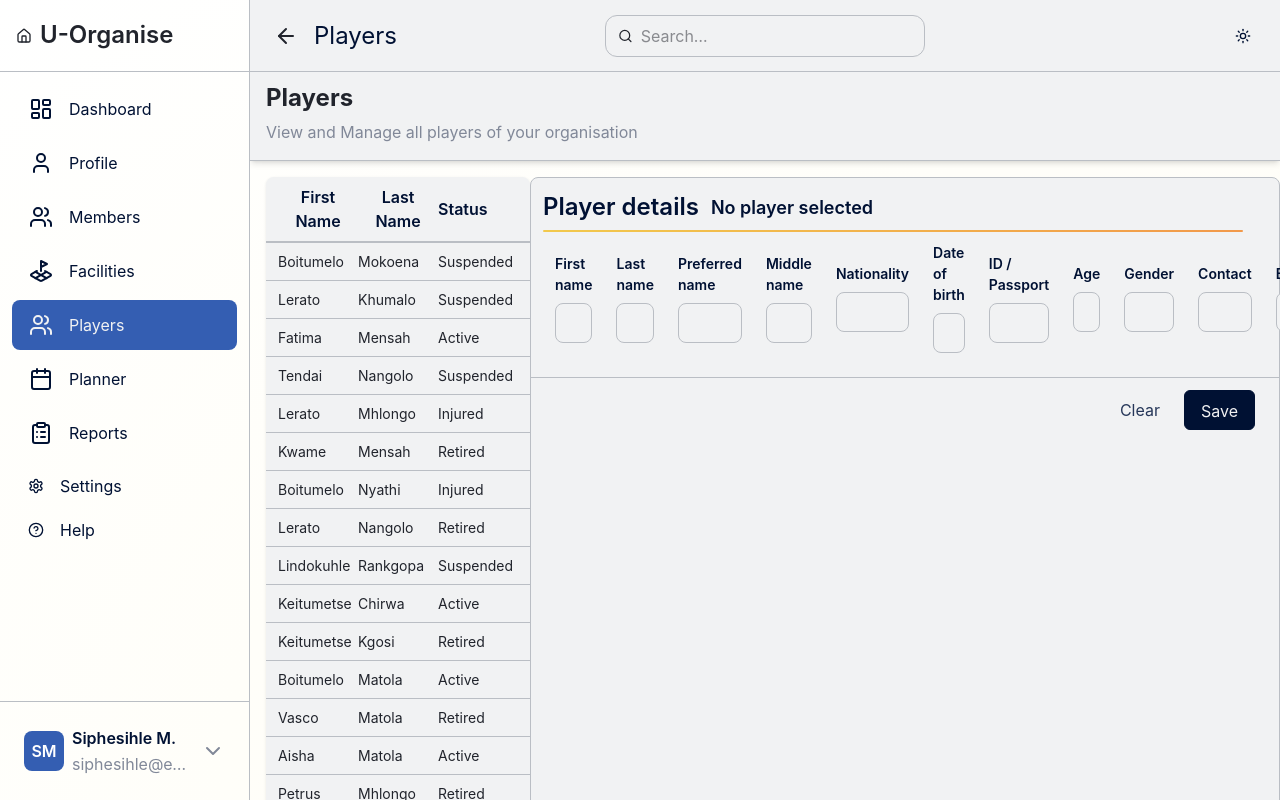
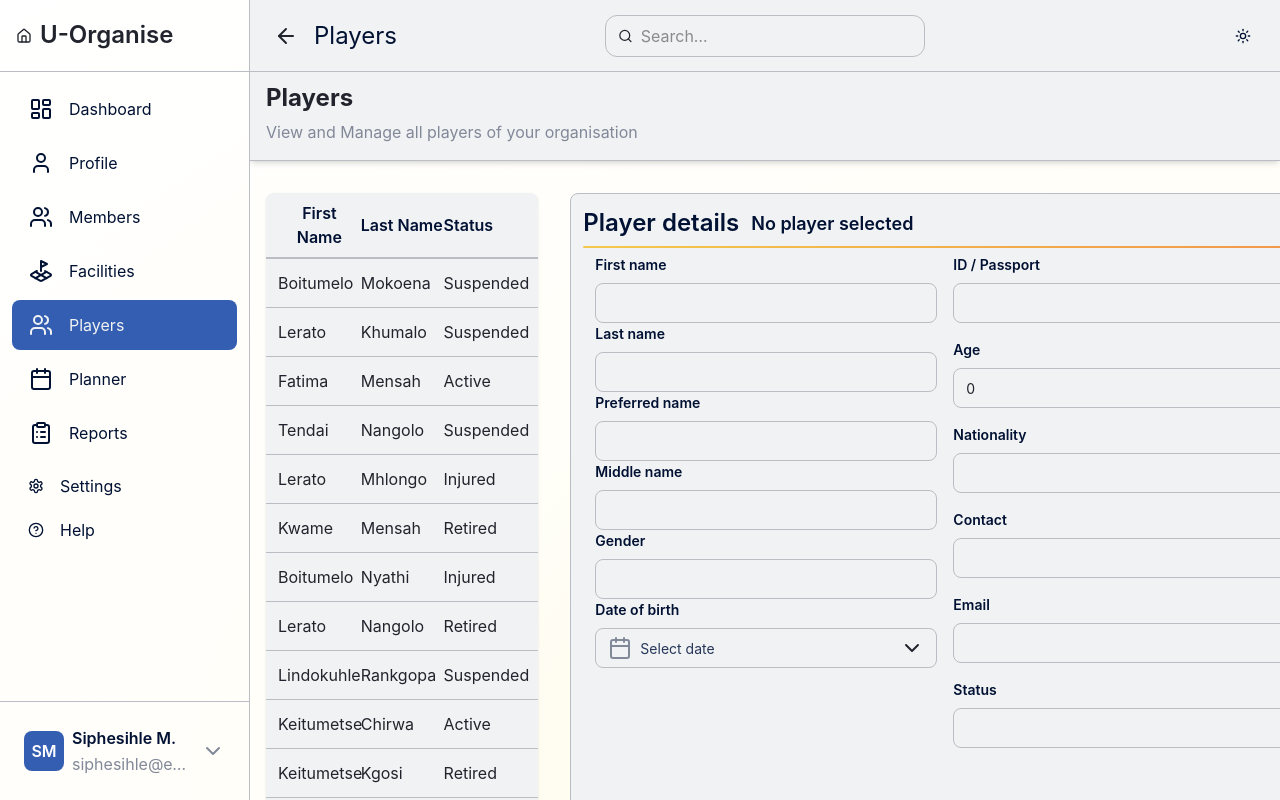
Before and after one commit to Sihle-Thwa/SportsManagment, a React (Vite) app in the folder frontend/: page /players in a window 1280 px wide. Built offline with nearby package versions, Linux system fonts and the light colour scheme.

Commit message:
refactor(Players): Update PlayersPageForm and PlayersPageTable components for improved layout and accessibility, including new DateField and enhanced CSS styles

```diff
--- a/frontend/src/pages/Players/PlayersPageForm.tsx
+++ b/frontend/src/pages/Players/PlayersPageForm.tsx
@@ -6,6 +6,7 @@ import type { Players as PlayerType } from "../../types/players.types";
 import { getPlayerDetails } from "../../routes/playersmockdata"; // must return full player object by id
 import "./playerspageform.css";
 import TextField from "../../components/Form/Fields/TextField";
+import DateField from "../../components/Form/Fields/DateField";
 
 type Props = {
 	selectedId?: string | null;
@@ -78,16 +79,19 @@ export default function PlayersPageForm({
 				</div>
 
 				<div className="cardBase_playersPageForm-body">
-					<div className="formColumns_playersPageForm">
+					<div className="formColumns_playersPageForm_left">
 						<TextField name="firstName" label="First name" />
 						<TextField name="lastName" label="Last name" />
 						<TextField name="preferredName" label="Preferred name" />
 						<TextField name="middleName" label="Middle name" />
-						<TextField name="nationality" label="Nationality" />
-						<TextField name="dateOfBirth" label="Date of birth" />
+						<TextField name="gender" label="Gender" />
+
+						<DateField name="dateOfBirth" label="Date of birth" />
+					</div>
+					<div className="formColumn_playersPageForm_right">
 						<TextField name="identificationNumber" label="ID / Passport" />
 						<TextField name="age" label="Age" />
-						<TextField name="gender" label="Gender" />
+						<TextField name="nationality" label="Nationality" />
 						<TextField name="contact" label="Contact" />
 						<TextField name="email" label="Email" />
 						<TextField name="status" label="Status" />
--- a/frontend/src/pages/Players/PlayersPageTable.tsx
+++ b/frontend/src/pages/Players/PlayersPageTable.tsx
@@ -52,19 +52,34 @@ export default function PlayersPageTable({ selectedId, onSelect }: Props) {
 	return (
 		<div className="playersPageTableWrapper">
 			<table
-				className="playersPageTable"
+				className="playersPageTable players-page-table"
 				role="table"
 				aria-label="Players list"
 			>
-				<thead className="playersPageTable_tableHeader">
-					<tr className="playersPageTable_tableHeader-row">
-						<th className="playersPageTable_tableHeader-cell">First Name</th>
-						<th className="playersPageTable_tableHeader-cell">Last Name</th>
-						<th className="playersPageTable_tableHeader-cell">Status</th>
+				<thead className="playersPageTable_tableHeader players-page-table__header playersPageTable__header">
+					<tr className="playersPageTable_tableHeader-row players-page-table__header-row playersPageTable__headerRow">
+						<th
+							role="columnheader"
+							className="playersPageTable_tableHeader-cell players-page-table__header-cell playersPageTable__headerCell"
+						>
+							First Name
+						</th>
+						<th
+							role="columnheader"
+							className="playersPageTable_tableHeader-cell players-page-table__header-cell playersPageTable__headerCell"
+						>
+							Last Name
+						</th>
+						<th
+							role="columnheader"
+							className="playersPageTable_tableHeader-cell players-page-table__header-cell playersPageTable__headerCell"
+						>
+							Status
+						</th>
 					</tr>
 				</thead>
 
-				<tbody className="playersPageTable_tableBody">
+				<tbody className="playersPageTable_tableBody players-page-table__body playersPageTable__body">
 					{players.map((p, i) => {
 						const isSelected = localSelected === p.id;
 						return (
@@ -74,24 +89,41 @@ export default function PlayersPageTable({ selectedId, onSelect }: Props) {
 								tabIndex={0}
 								role="row"
 								aria-selected={isSelected}
-								className={`playersPageTable_tableBody-row ${
+								className={`playersPageTable_tableBody-row players-page-table__row playersPageTable__row ${
 									isSelected ? "is-selected" : ""
 								}`}
 								onClick={() => handleRowClick(p.id)}
 								onKeyDown={(e) => onRowKeyDown(e, i)}
 							>
-								<td className="playersPageTable_tableBody-cell">
+								<td
+									role="cell"
+									className="playersPageTable_tableBody-cell players-page-table__cell playersPageTable__cell table-data-field"
+								>
 									{p.firstName}
 								</td>
-								<td className="playersPageTable_tableBody-cell">
+								<td
+									role="cell"
+									className="playersPageTable_tableBody-cell players-page-table__cell playersPageTable__cell table-data-field"
+								>
 									{p.lastName}
 								</td>
-								<td className="playersPageTable_tableBody-cell">{p.status}</td>
+								<td
+									role="cell"
+									className="playersPageTable_tableBody-cell players-page-table__cell playersPageTable__cell table-data-field"
+								>
+									{p.status}
+								</td>
 							</tr>
 						);
 					})}
 				</tbody>
 			</table>
+
+			<div aria-live="polite" className="selection-live">
+				{localSelected
+					? `Selected player ${localSelected}`
+					: "No player selected"}
+			</div>
 		</div>
 	);
 }
--- a/frontend/src/pages/Players/players.css
+++ b/frontend/src/pages/Players/players.css
@@ -51,73 +51,30 @@
 	justify-content: flex-start;
 	align-items: center;
 	width: 100%;
+	min-width: 320px;
+	padding: 0;
+	margin: 0;
 }
 
 .playersContent {
 	display: flex;
 	flex-direction: row;
-	justify-content: flex-start;
+	justify-content: space-between;
+	align-items: flex-start;
+	width: 100%;
+	min-width: 320px;
 	padding: 16px;
-	width: 100%;
+	margin-top: 16px;
+}
+.playersContent_table {
+	flex: 1;
+	margin-right: 16px;
 }
 
-.playersContent_table {
-	flex: 3;
-	display: flex;
-	flex-direction: column;
-	justify-content: flex-start;
-	width: 100%;
-}
 .playersContent_form {
 	flex: 1;
+	margin-left: 16px;
 }
-.playersPageTable_tableBody-cell {
-	flex: 1 1 80px;
-	min-width: 80px;
-	width: 100%;
-	display: inline-flex;
-	align-items: center;
-}
-
-
-.playersPageTable_tableBody-row.is-selected {
-	background: color-mix(
-		in srgb,
-		var(--interactive-primary) ,
-		var(--table-background)
-	);
-	border-left: 2px solid var(--interactive-primary);
-	box-shadow: var(--shadow-sm);
-	transition: 180ms var(--easing-smooth) transform,
-		var(--duration-fast) var(--easing-smooth, cubic-bezier(0.4, 0, 0.2, 1)),
-		box-shadow 180ms var(--easing-smooth);
-}
-
-.playersPageTable_tableBody-row.is-selected .playersPageTable_tableBody-cell {
-	color: var(--text-on-primary);
-}
-
-.playersPageTable_tableBody-row:hover {
-	background: var(
-		--table-row-hover-bg,
-		color-mix(in srgb, var(--interactive-primary) 3%, var(--table-background))
-	);
-	transform: translateY(-1px);
-}
-
-.playersPageTable_tableBody-row:focus-visible {
-	outline: 3px solid color-mix(in srgb, var(--interactive-primary) 28%, white);
-	outline-offset: 3px;
-	border-radius: 6px;
-	z-index: 2;
-}
-
-.playersPageTable_tableBody-cell input[type="checkbox"]:focus-visible {
-	outline: 3px solid color-mix(in srgb, var(--interactive-primary) 28%, white);
-	outline-offset: 2px;
-	border-radius: 6px;
-}
-
 
 .selection-live {
 	position: absolute;
--- a/frontend/src/pages/Players/playerspageform.css
+++ b/frontend/src/pages/Players/playerspageform.css
@@ -56,23 +56,35 @@
 }
 
 .cardBase_playersPageForm-body {
-	align-items: flex-start;
-	display: inline-flex;
-	flex-direction: column;
-	gap: 12px;
-	padding: 64px 24px 24px 24px; /* top padding to avoid header overlap */
-	position: relative;
-	width: 100%;
+	margin: 60px 24px 60px 24px; /* space for header and footer */
+	display: grid;
+	grid-template-columns: 1fr 1fr;
+	gap: 16px;
+	height: calc(100% - 132px); /* adjust height to account for header and footer */
+	overflow-y: auto; /* enable vertical scrolling if content overflows */
 }
 
-.formColumns_playersPageForm {
+
+.formColumn_playersPageForm_left {
 	display: grid;
-	grid-template-columns: 1fr 1fr; /* two columns side by side */
-	grid-auto-flow: column; /* fill by columns */
-	align-items: center;
-	gap: 12px 24px; /* vertical and horizontal gaps */
+	grid-template-columns: 1fr;
+	gap: 16px;
+	flex: 1;
 	width: 100%;
+	overflow: hidden; /* prevent overflow */
+
+
 }
+.formColumn_playersPageForm_right {
+	display: grid;
+	grid-template-columns: 1fr;
+	gap: 16px;
+	flex: 1;
+	width: 100%;
+	overflow: hidden; /* prevent overflow */
+
+}
+
 
 .cardBase_playersPageForm-footer {
 	border-top: 1px solid var(--card-border);
--- a/frontend/src/pages/Players/playerspagetable.css
+++ b/frontend/src/pages/Players/playerspagetable.css
@@ -1,28 +1,44 @@
-.playersPageTable {
+/* Component root: accept camelCase and kebab-case classnames */
+.playersPageTable,
+.players-page-table {
 	display: flex;
 	flex-direction: column;
 	width: 100%;
 	max-width: 420px;
 	align-items: center;
-	box-shadow: var(--card-shadow);
+	box-shadow: var(--shadow-card, var(--card-shadow));
 	border-radius: 8px;
-	background-color: var(--table-background);
+	background-color: var(--surface-1, var(--table-background));
 	overflow-y: auto;
 }
 
-.playersPageTable_tableHeader {
+/* wrapper around the table (matches PlayersPageTable.tsx .playersPageTableWrapper) */
+.playersPageTableWrapper {
+	display: flex;
+	flex-direction: column;
+	gap: 12px;
+	width: 100%;
+	align-items: center;
+}
+
+/* Header */
+.playersPageTable_tableHeader,
+.players-page-table__header,
+.playersPageTable__header {
 	display: flex;
 	flex-direction: row;
 	align-items: center;
 	width: 100%;
 	padding: 8px 12px;
-	border-bottom: 2px solid var(--border-default);
-	font-weight: var(--font-weight-semibold);
-	color: var(--text-on-background);
-	width: 100%;
+	border-bottom: 2px solid var(--border-1, var(--border-default));
+	font-weight: var(--font-weight-semibold, 600);
+	color: var(--text-on-surface, var(--text-on-background));
 }
 
-.playersPageTable_tableHeader-row {
+/* Header row / cell */
+.playersPageTable_tableHeader-row,
+.players-page-table__header-row,
+.playersPageTable__headerRow {
 	display: inline-flex;
 	flex-direction: row;
 	align-items: center;
@@ -30,41 +46,42 @@
 	width: 100%;
 }
 
-.playersPageTable_tableHeader-cell {
+.playersPageTable_tableHeader-cell,
+.players-page-table__header-cell,
+.playersPageTable__headerCell {
 	display: inline-flex;
 	text-align: center;
 	flex: 1 1 80px;
-	font-weight: var(--font-weight-semibold);
-	color: var(--text-primary);
-	font-size: 16px;
-}
-.playersPageTable_tableHeader-cell-sortable {
-	display: inline-flex;
-	align-items: center;
-	gap: 8px;
-	cursor: pointer;
+	font-weight: var(--font-weight-semibold, 600);
+	color: var(--text-primary, --text-primary);
+	font-size: var(--type-scale-1, 16px); /* from typography.css */
 }
 
-.playersPageTable_tableBody {
+/* Body */
+.playersPageTable_tableBody,
+.players-page-table__body,
+.playersPageTable__body {
 	display: flex;
 	flex-direction: column;
 	width: 100%;
 }
 
-.playersPageTable_tableBody-row {
+.playersPageTable_tableBody-row,
+.players-page-table__row,
+.playersPageTable__row {
 	display: inline-flex;
 	flex-direction: row;
 	align-items: center;
 	justify-content: flex-start;
 	width: 100%;
-	padding: 8px 12px;
-	color: var(--text-on-primary);
-	border-bottom: 1px solid var(--border-default);
-	cursor: pointer;
-	font-size: 14px;
-	color: var(--text-on-background-primary);
+	padding: 12px;
+	border-bottom: 1px solid var(--border-1, var(--border-default));
 }
-.playersPageTable_tableBody-cell {
+
+/* Cells */
+.playersPageTable_tableBody-cell,
+.players-page-table__cell,
+.playersPageTable__cell {
 	flex: 1 1 80px;
 	min-width: 80px;
 	width: 100%;
@@ -72,345 +89,95 @@
 	align-items: center;
 }
 
-/* === Table row selected + focus styles ===
-   Add this near the end of table.css so it overrides earlier rules where needed.
-   Uses semantic tokens: --interactive-primary, --text-on-primary, --table-row-hover-bg
-*/
-
-.tableRoot {
-	/* helper hook for showing global selection UI */
-	position: relative;
-}
-
-/* Selected row visual */
+/* Selected row visual: scoped to component only */
 .playersPageTable_tableBody-row.is-selected,
-.table-data-row.is-selected {
-	background: color-mix(
-		in srgb,
-		var(--interactive-primary) 8%,
-		var(--table-background)
-	);
+.players-page-table__row.is-selected,
+.playersPageTable__row.is-selected {
+	background: color-mix(in srgb, var(--interactive-primary) 8%, var(--surface-1, var(--table-background)));
 	border-left: 4px solid var(--interactive-primary);
-	transition: background 180ms
-			var(--easing-smooth, cubic-bezier(0.4, 0, 0.2, 1)),
+	transition: background 180ms var(--easing-smooth, cubic-bezier(0.4, 0, 0.2, 1)),
 		box-shadow 160ms var(--easing-smooth);
 	box-shadow: 0 6px 16px rgba(17, 24, 39, 0.04);
 }
 
-/* Selected row text/icon color */
+/* Selected row text/icon color (scoped & specific) */
 .playersPageTable_tableBody-row.is-selected .table-data-field,
-.playersPageTable_tableBody-row.is-selected .tableBody_tbody-cell,
-.table-data-row.is-selected .table-data-field * {
-	color: var(--text-on-primary);
+.players-page-table__row.is-selected .table-data-field,
+.playersPageTable__row.is-selected .table-data-field {
+	color: var(--text-on-primary, #fff);
 }
 
-/* Focus-visible for keyboard users (outline the whole row) */
+/* Focus-visible for keyboard users (outline the whole row) - scoped */
 .playersPageTable_tableBody-row:focus-visible,
-.table-data-row:focus-visible {
-	outline: 3px solid color-mix(in srgb, var(--interactive-primary) 30%, white);
+.players-page-table__row:focus-visible,
+.playersPageTable__row:focus-visible {
+	outline: 3px solid color-mix(in srgb, var(--interactive-primary) 30%, var(--surface-1, #fff));
 	outline-offset: 2px;
 	border-radius: 6px;
 }
 
-/* Hover state still subtly visible (doesn't conflict with selection) */
+/* Hover state (scoped; avoid global :hover) */
 .playersPageTable_tableBody-row:hover,
-.table-data-row:hover {
-	background: var(
-		--table-row-hover-bg,
-		color-mix(in srgb, var(--interactive-primary) 3%, white)
-	);
+.players-page-table__row:hover,
+.playersPageTable__row:hover {
+	background: var(--table-row-hover-bg, color-mix(in srgb, var(--interactive-primary) 3%, var(--surface-1, #fff)));
 	cursor: pointer;
 }
 
-/* Accessible contrast: when selected and background is dark, ensure readable text */
-.playersPageTable_tableBody-row.is-selected .tableBody_tbody-cell,
-.playersPageTable_tableBody-row.is-selected .tableBody_tbody-cell * {
-	color: var(--text-on-primary);
+/* Ensure selected rows have readable content (scoped) */
+.playersPageTable_tableBody-row.is-selected *,
+.players-page-table__row.is-selected *,
+.playersPageTable__row.is-selected * {
+	color: var(--text-on-primary, #fff);
 }
 
-/* Checkbox focus + visible styles */
-.tableBody_tbody-cell input[type="checkbox"]:focus-visible,
-.tableHeader_thead-cell-checkbox input[type="checkbox"]:focus-visible,
-.select-col input[type="checkbox"]:focus-visible {
-	outline: 3px solid color-mix(in srgb, var(--interactive-primary) 28%, white);
-	outline-offset: 2px;
-	border-radius: 6px;
+/* live selection region (matches .selection-live in PlayersPageTable.tsx) */
+.selection-live {
+	width: 100%;
+	max-width: 420px;
+	padding: 8px 12px;
+	font-size: var(--type-scale-0, 14px);
+	color: var(--text-secondary, rgba(0, 0, 0, 0.65));
+	text-align: center;
+	min-height: 1.5em; /* keeps layout stable when text changes */
 }
 
-/* Transition helpers so selection feels smooth */
-.playersPageTable_tableBody-row,
-.table-data-row {
-	transition: background 150ms
-			var(--easing-smooth, cubic-bezier(0.4, 0, 0.2, 1)),
-		transform 120ms var(--easing-smooth);
-	-webkit-tap-highlight-color: transparent;
-}
-
-/* Bulk actions bar — appears fixed above/below table when any rows are selected.
-   Conventions: when the table root has .has-selection, show the bar.
-   You can toggle .has-selection on the root container from JS when rows are selected.
-*/
-.tableRoot .bulk-actions {
-	position: absolute;
-	left: 12px;
-	right: 12px;
-	top: -52px; /* adjust to sit above table header; if topbar present, change to bottom: -52px */
-	display: flex;
-	gap: 12px;
-	align-items: center;
-	justify-content: space-between;
-	padding: 8px 12px;
-	background: color-mix(in srgb, var(--interactive-primary) 10%, white);
-	border-radius: 10px;
-	border: 1px solid color-mix(in srgb, var(--interactive-primary) 8%, white);
-	box-shadow: var(--shadow-md);
-	opacity: 0;
-	transform: translateY(-6px);
-	pointer-events: none;
-	transition: opacity 180ms var(--easing-smooth),
-		transform 160ms var(--easing-smooth);
-}
-
-/* show when table has selection */
-.tableRoot.has-selection .bulk-actions {
-	opacity: 1;
-	transform: translateY(0);
-	pointer-events: auto;
-}
-
-/* bulk action CTA styles */
-.bulk-actions .bulk-left {
-	display: flex;
-	gap: 8px;
-	align-items: center;
-}
-.bulk-actions .bulk-right {
-	display: flex;
-	gap: 8px;
-	align-items: center;
-}
-
-/* destructive bulk button */
-.button--danger {
-	background: transparent;
-	color: var(--interactive-error);
-	border: 1px solid color-mix(in srgb, var(--interactive-error) 10%, white);
-	padding: 8px 12px;
-	border-radius: 8px;
-	font-weight: 600;
-}
-.button--danger:hover {
-	background: color-mix(in srgb, var(--interactive-error) 8%, white);
-}
-
-/* Small helper for selected count badge */
-.bulk-count {
-	font-weight: 600;
-	color: var(--interactive-primary);
-	background: color-mix(in srgb, var(--interactive-primary) 8%, white);
-	padding: 4px 8px;
-	border-radius: 999px;
-	font-size: 0.875rem;
-}
-
-/* ======================================================================
-   Accessibility: prefers-reduced-motion
-   ====================================================================== */
+/* Transition / reduced motion */
 @media (prefers-reduced-motion: reduce) {
 	.playersPageTable_tableBody-row,
-	.table-data-row,
-	.tableRoot .bulk-actions {
+	.players-page-table__row,
+	.playersPageTable__row,
+	.playersPageTable_tableBody-row.is-selected,
+	.players-page-table__row.is-selected,
+	.playersPageTable__row.is-selected {
 		transition: none !important;
 	}
 }
 
-/* ======================================================================
-   High contrast adjustments
-   ====================================================================== */
-@media (prefers-contrast: more) {
-	.playersPageTable_tableBody-row.is-selected,
-	.table-data-row.is-selected {
-		border-left-width: 6px;
-	}
-	.playersPageTable_tableBody-row:focus-visible,
-	.table-data-row:focus-visible {
-		outline-width: 4px;
-	}
-}
-
-
-/* ==========================
-   Selection + Focus Styles
-   ========================== */
-
-/* Selected row */
-.playersPageTable_tableBody-row.is-selected,
-.table-data-row.is-selected {
-  background: color-mix(in srgb, var(--interactive-primary) 10%, var(--table-background));
-  border-left: 3px solid var(--interactive-primary);
-  box-shadow: 0 6px 18px rgba(17, 24, 39, 0.04);
-  transition: background 180ms var(--easing-smooth, cubic-bezier(0.4,0,0.2,1)),
-              box-shadow 180ms var(--easing-smooth);
-}
-
-/* Selected row text/icon contrast adjustments */
-.playersPageTable_tableBody-row.is-selected .playersPageTable_tableBody-cell,
-.table-data-row.is-selected .tableBody_tbody-cell {
-  color: var(--text-on-primary);
-}
-
-/* Make sure links/buttons inside selected row remain readable */
-.playersPageTable_tableBody-row.is-selected a,
-.playersPageTable_tableBody-row.is-selected button {
-  color: inherit;
-}
-
-/* Hover (subtle) */
-.playersPageTable_tableBody-row:hover,
-.table-data-row:hover {
-  background: var(--table-row-hover-bg, color-mix(in srgb, var(--interactive-primary) 3%, var(--table-background)));
-  transform: translateY(-1px);
-}
-
-/* Keyboard focus for rows (use focus-visible to avoid mouse focus) */
-.playersPageTable_tableBody-row:focus-visible,
-.table-data-row:focus-visible {
-  outline: 3px solid color-mix(in srgb, var(--interactive-primary) 28%, white);
-  outline-offset: 3px;
-  border-radius: 6px;
-  /* ensures focus stands above siblings */
-  z-index: 2;
-}
-
-/* Row should be keyboard-focusable: ensure components set tabindex="0" on row containers */
-
-/* Checkbox focus ring (accessible for keyboard users) */
-.playersPageTable_tableBody-cell input[type="checkbox"]:focus-visible,
-.select-col input[type="checkbox"]:focus-visible,
-.tableHeader_thead-cell-checkbox input[type="checkbox"]:focus-visible {
-  outline: 3px solid color-mix(in srgb, var(--interactive-primary) 28%, white);
-  outline-offset: 2px;
+/* Responsive adjustments */
+@media (max-width: 520px) {
+	.playersPageTable,
+	.players-page-table {
+		max-width: 100%;
 		border-radius: 6px;
 	}
 
-/* ==========================
-   Bulk actions bar (toggle with .has-selection on root)
-   ========================== */
-
-.playersRoot {
-  position: relative; /* anchor for bulk-actions */
+	.playersPageTable_tableHeader-cell,
+	.players-page-table__header-cell,
+	.playersPageTable__headerCell {
+		font-size: calc(var(--type-scale-0, 14px));
+		padding: 6px 8px;
 	}
 
-/* Bulk actions (hidden by default) */
-.playersRoot .bulk-actions {
-  position: absolute;
-  left: 12px;
-  right: 12px;
-  top: -56px; /* adjust to place above table header; tweak as needed */
-  display: flex;
-  justify-content: space-between;
-  align-items: center;
-  gap: 12px;
-  padding: 10px 12px;
-  background: color-mix(in srgb, var(--interactive-primary) 8%, var(--card-background));
-  border: 1px solid color-mix(in srgb, var(--interactive-primary) 8%, var(--card-border));
-  border-radius: 10px;
-  box-shadow: var(--shadow-md);
-  opacity: 0;
-  transform: translateY(-6px);
-  pointer-events: none;
-  transition: opacity 160ms var(--easing-smooth), transform 160ms var(--easing-smooth);
+	.playersPageTable_tableBody-row,
+	.players-page-table__row,
+	.playersPageTable__row {
+		padding: 8px;
 	}
 
-/* Show when there are selections */
-.playersRoot.has-selection .bulk-actions {
-  opacity: 1;
-  transform: translateY(0);
-  pointer-events: auto;
-}
-
-/* small selected-count badge */
-.bulk-count {
-  padding: 6px 10px;
-  border-radius: 999px;
-  font-weight: 700;
-  background: color-mix(in srgb, var(--interactive-primary) 12%, white);
-  color: var(--interactive-primary);
-}
-
-/* bulk buttons */
-.bulk-actions .button--danger {
-  display: inline-flex;
-  align-items: center;
-  gap: 8px;
-  padding: 8px 12px;
-  border-radius: 8px;
-  border: 1px solid color-mix(in srgb, var(--interactive-error) 10%, white);
-  background: transparent;
-  color: var(--interactive-error);
-  font-weight: 600;
-}
-.bulk-actions .button--danger:hover {
-  background: color-mix(in srgb, var(--interactive-error) 8%, white);
-}
-
-/* Clear selection button */
-.bulk-actions .button--clear {
-  background: transparent;
-  border: none;
-  color: var(--text-on-background-secondary);
-}
-
-/* ==========================
-   Accessibility / motion / contrast
-   ========================== */
-
-/* Reduced motion: remove transforms */
-@media (prefers-reduced-motion: reduce) {
-  .playersPageTable_tableBody-row,
-  .playersRoot .bulk-actions {
-    transition: none !important;
-    transform: none !important;
+	.playersPageTable_tableBody-cell,
+	.players-page-table__cell,
+	.playersPageTable__cell {
+		min-width: 64px;
 	}
 }
-
-/* High contrast adjustments */
-@media (prefers-contrast: more) {
-  .playersPageTable_tableBody-row.is-selected,
-  .table-data-row.is-selected {
-    border-left-width: 5px;
-  }
-  .playersPageTable_tableBody-row:focus-visible,
-  .table-data-row:focus-visible {
-    outline-width: 4px;
-  }
-}
-
-/* ==========================
-   Small helpers
-   ========================== */
-
-/* Utility to visually indicate selection status for non-colored themes */
-.playersPageTable_tableBody-row.is-selected .row-pill {
-  background: color-mix(in srgb, var(--interactive-primary) 18%, white);
-  color: var(--text-on-primary);
-  padding: 4px 8px;
-  border-radius: 999px;
-  font-weight: 600;
-}
-
-/* Ensure table rows with interactive children do not hide focus ring */
-.playersPageTable_tableBody-row :where(a, button, input) {
-  z-index: 3;
-}
-
-/* If you show an aria-live region for selection count (assistive tech) */
-.playersRoot .selection-live {
-  position: absolute;
-  left: -9999px;
-  height: 1px;
-  width: 1px;
-  overflow: hidden;
-}
-
-/* EOF */
```
Lines whose indentation alone changed are shown as unchanged.
